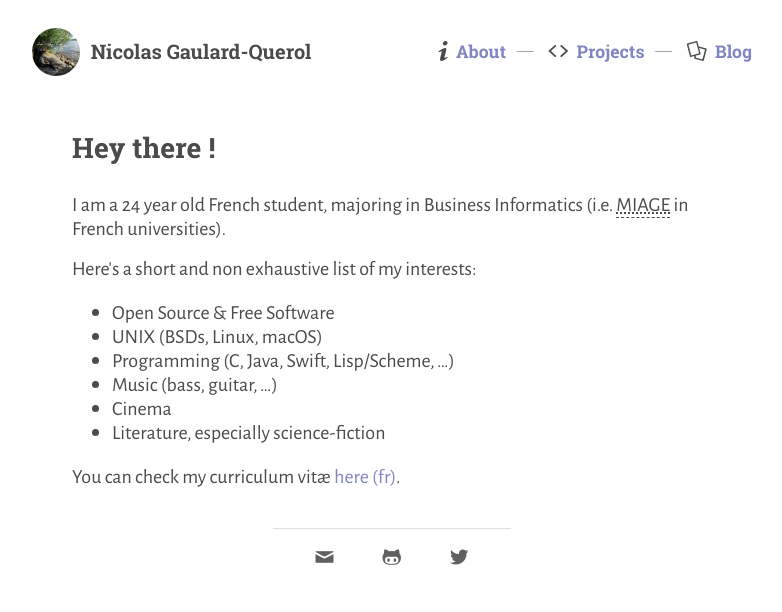
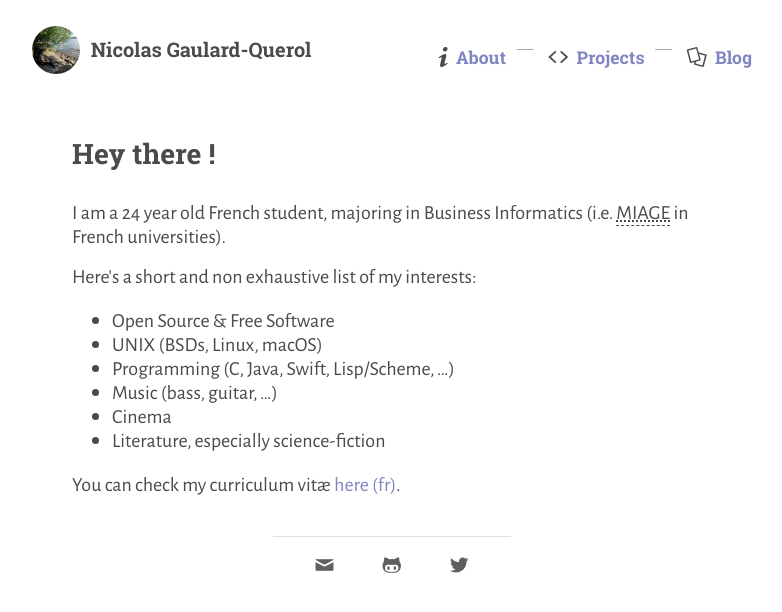
Before and after one commit to ngquerol/ngquerol.github.io, a Jekyll site: the page built from index.md, in a window 1280 px wide. Shown: the top 612 px of the page, without its empty margins (248-1030 px from the left). Built offline with Jekyll 4.4.1, drawn with Linux system fonts in a browser that asks for light colours.

Commit message:
Css: Headers line-height fixes, add <kbd> style

```diff
--- a/_includes/style.css
+++ b/_includes/style.css
@@ -21,21 +21,25 @@ h3,h4,h5,h6 {
 
 h1 {
   font-size: 1.75rem;
-  margin: 2rem 0;
+  line-height: 1.75rem;
+  margin: 2.5rem 0 1.5rem 0;
 }
 
 h2 {
   font-size: 1.25rem;
-  margin: 1.5rem 0;
+  line-height: 1.25rem;
+  margin: 2rem 0 1rem 0;
 }
 
 h3 {
   font-size: 1.15rem;
-  margin: 1.25rem 0;
+  line-height: 1.15rem;
+  margin: 1.5rem 0 1rem 0;
 }
 
 h4,h5,h6 {
   font-size: 1rem;
+  line-height: 1rem;
 }
 
 pre,code {
@@ -196,6 +200,21 @@ code.highlighter-rouge {
   padding: .125rem .25rem;
 }
 
+kbd {
+  background-color: #f7f7f7;
+  border: 1px solid #ccc;
+  border-radius: 3px;
+  box-shadow: 0 1px 0 rgba(0,0,0,0.2),0 0 0 2px #fff inset;
+  color: #333;
+  display: inline-block;
+  font-family: Menlo, Consolas, Monospace;
+  font-size: 0.75rem;
+  line-height: 1rem;
+  margin: 0 .25rem;
+  padding: .15rem .3rem;
+  text-shadow: 0 1px 0 #fff;
+}
+
 .posts {
   list-style-type: none;
   padding-left: 0;
```
